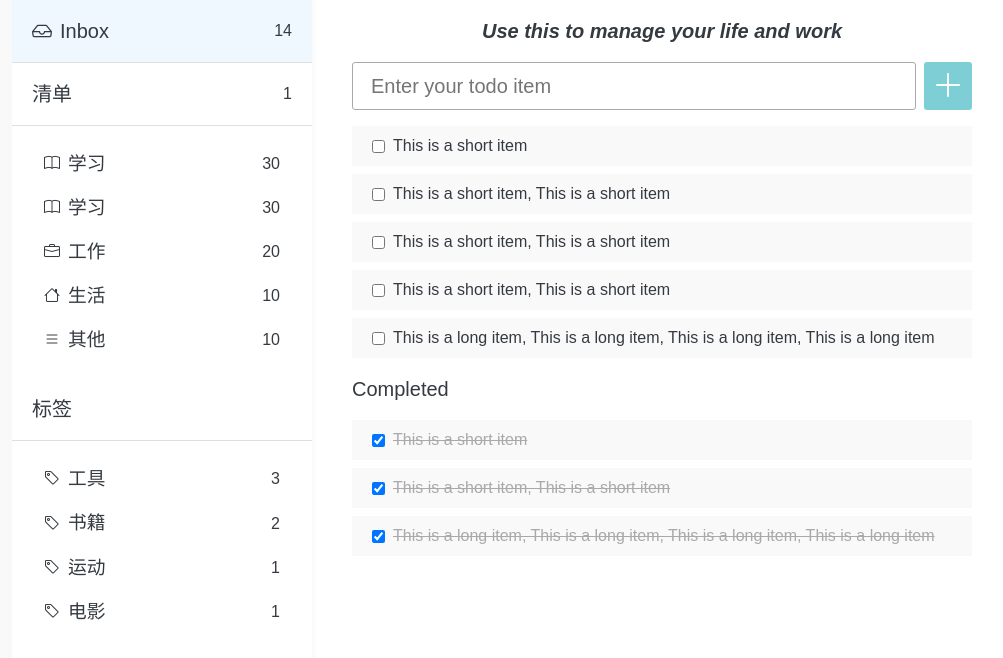
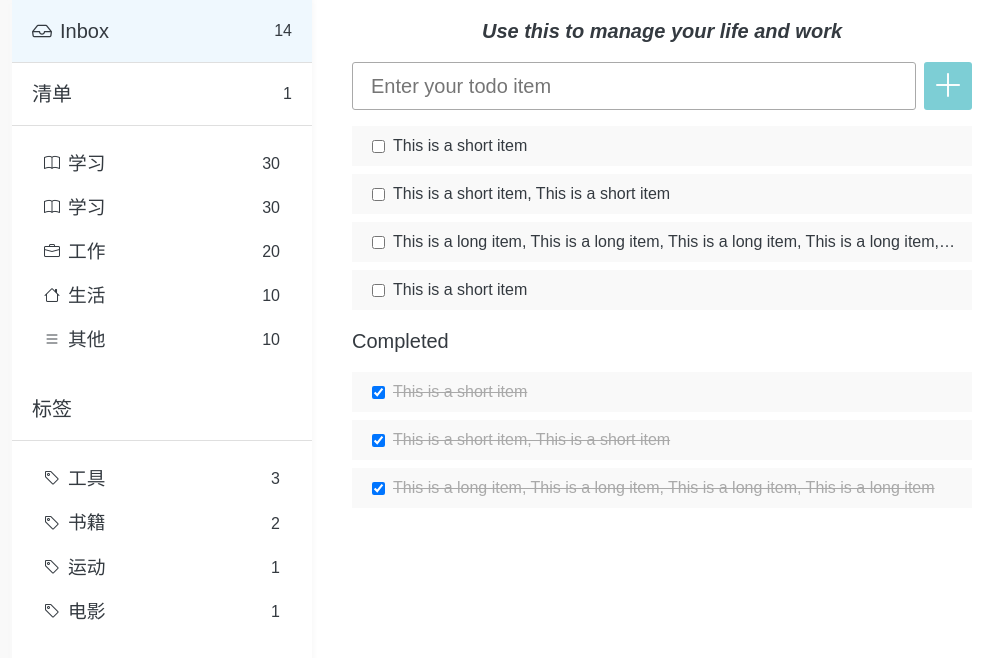
Before and after one commit to gtb-2023-xia-jingwen/assignment-html-css, a website: page public/index.html in a window 1280 px wide. Shown: the whole page, without its empty margins (128-1131 px from the left). Drawn offline with Linux system fonts and the light colour scheme.

Commit message:
[Jingwen Xia] feat: change index.html for test

```diff
--- a/public/index.html
+++ b/public/index.html
@@ -94,19 +94,12 @@
           </li>
           <li>
             <input type="checkbox">
-            <label>This is a short item, This is a short item</label>
+            <label>This is a long item, This is a long item, This is a long item, This is a long item, This is a long item</label>
             <i class="bi-trash"></i>
           </li>
-
           <li>
             <input type="checkbox">
-            <label>This is a short item, This is a short item</label>
-            <i class="bi-trash"></i>
-          </li>
-
-          <li>
-            <input type="checkbox">
-            <label>This is a long item, This is a long item, This is a long item, This is a long item</label>
+            <label>This is a short item</label>
             <i class="bi-trash"></i>
           </li>
         </ul>
@@ -126,10 +119,6 @@
             <input type="checkbox" checked>
             <label>This is a long item, This is a long item, This is a long item, This is a long item</label>
           </li>
-          <li>
-            <input type="checkbox" checked>
-            <label>This is a long item, This is a long item, This is a long item, This is a long item, This is a long item</label>
-          </li>
         </ul>
       </section>
     </section>
```
